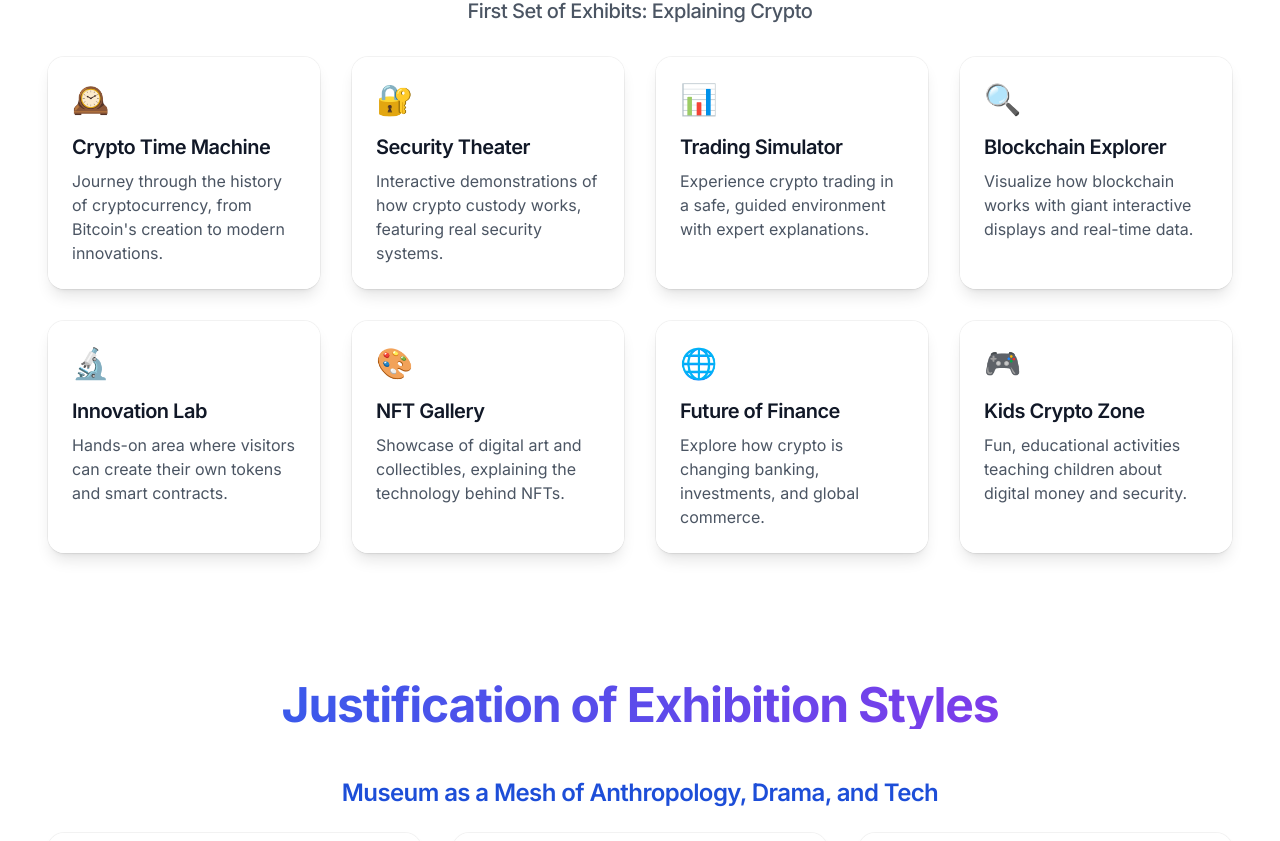
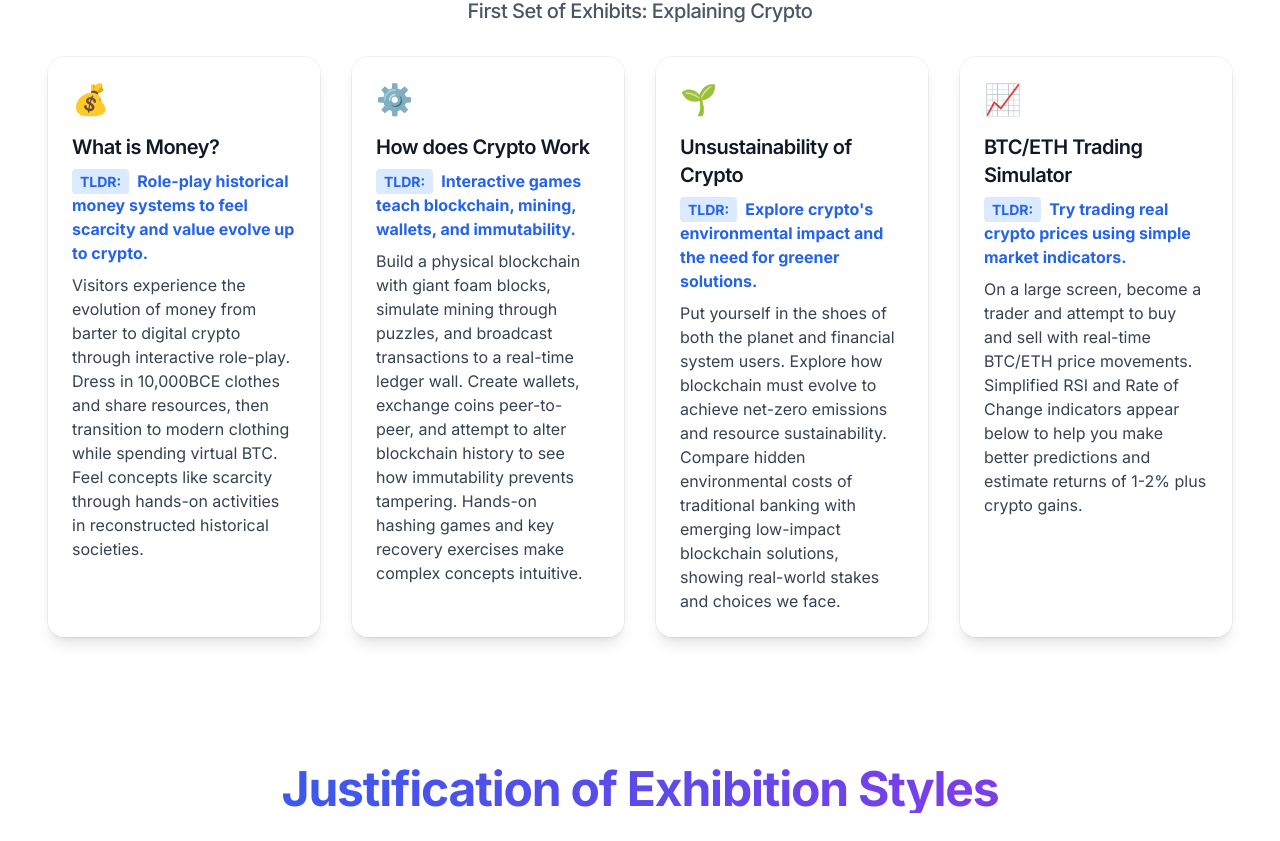
Before and after one commit to YelllowSunray/LucasCryptoMuseumProposal, a Next.js app: page / in a window 1280 px wide. Shown: the part 5169-6010 px from the top of the page. Built offline with nearby package versions, Linux system fonts and the light colour scheme.

Commit message:
first set of exhition

```diff
--- a/src/app/page.tsx
+++ b/src/app/page.tsx
@@ -239,44 +239,64 @@ const revenueStreams = [
 
 const exhibitions = [
   {
-    title: "Crypto Time Machine",
-    description: "Journey through the history of cryptocurrency, from Bitcoin's creation to modern innovations.",
-    icon: "🕰️"
+    title: "What is Money?",
+    description: (
+      <div>
+        <p className="font-bold text-blue-600 dark:text-blue-400 mb-2">
+          <span className="bg-blue-100 dark:bg-blue-900/30 px-2 py-1 rounded text-sm mr-2">TLDR:</span>
+          Role-play historical money systems to feel scarcity and value evolve up to crypto.
+        </p>
+        <p className="text-gray-700 dark:text-gray-300">
+          Visitors experience the evolution of money from barter to digital crypto through interactive role-play. Dress in 10,000BCE clothes and share resources, then transition to modern clothing while spending virtual BTC. Feel concepts like scarcity through hands-on activities in reconstructed historical societies.
+        </p>
+      </div>
+    ),
+    icon: "💰"
   },
   {
-    title: "Security Theater",
-    description: "Interactive demonstrations of how crypto custody works, featuring real security systems.",
-    icon: "🔐"
+    title: "How does Crypto Work",
+    description: (
+      <div>
+        <p className="font-bold text-blue-600 dark:text-blue-400 mb-2">
+          <span className="bg-blue-100 dark:bg-blue-900/30 px-2 py-1 rounded text-sm mr-2">TLDR:</span>
+          Interactive games teach blockchain, mining, wallets, and immutability.
+        </p>
+        <p className="text-gray-700 dark:text-gray-300">
+          Build a physical blockchain with giant foam blocks, simulate mining through puzzles, and broadcast transactions to a real-time ledger wall. Create wallets, exchange coins peer-to-peer, and attempt to alter blockchain history to see how immutability prevents tampering. Hands-on hashing games and key recovery exercises make complex concepts intuitive.
+        </p>
+      </div>
+    ),
+    icon: "⚙️"
   },
   {
-    title: "Trading Simulator",
-    description: "Experience crypto trading in a safe, guided environment with expert explanations.",
-    icon: "📊"
+    title: "Unsustainability of Crypto",
+    description: (
+      <div>
+        <p className="font-bold text-blue-600 dark:text-blue-400 mb-2">
+          <span className="bg-blue-100 dark:bg-blue-900/30 px-2 py-1 rounded text-sm mr-2">TLDR:</span>
+          Explore crypto's environmental impact and the need for greener solutions.
+        </p>
+        <p className="text-gray-700 dark:text-gray-300">
+          Put yourself in the shoes of both the planet and financial system users. Explore how blockchain must evolve to achieve net-zero emissions and resource sustainability. Compare hidden environmental costs of traditional banking with emerging low-impact blockchain solutions, showing real-world stakes and choices we face.
+        </p>
+      </div>
+    ),
+    icon: "🌱"
   },
   {
-    title: "Blockchain Explorer",
-    description: "Visualize how blockchain works with giant interactive displays and real-time data.",
-    icon: "🔍"
-  },
-  {
-    title: "Innovation Lab",
-    description: "Hands-on area where visitors can create their own tokens and smart contracts.",
-    icon: "🔬"
-  },
-  {
-    title: "NFT Gallery",
-    description: "Showcase of digital art and collectibles, explaining the technology behind NFTs.",
-    icon: "🎨"
-  },
-  {
-    title: "Future of Finance",
-    description: "Explore how crypto is changing banking, investments, and global commerce.",
-    icon: "🌐"
-  },
-  {
-    title: "Kids Crypto Zone",
-    description: "Fun, educational activities teaching children about digital money and security.",
-    icon: "🎮"
+    title: "BTC/ETH Trading Simulator",
+    description: (
+      <div>
+        <p className="font-bold text-blue-600 dark:text-blue-400 mb-2">
+          <span className="bg-blue-100 dark:bg-blue-900/30 px-2 py-1 rounded text-sm mr-2">TLDR:</span>
+          Try trading real crypto prices using simple market indicators.
+        </p>
+        <p className="text-gray-700 dark:text-gray-300">
+          On a large screen, become a trader and attempt to buy and sell with real-time BTC/ETH price movements. Simplified RSI and Rate of Change indicators appear below to help you make better predictions and estimate returns of 1-2% plus crypto gains.
+        </p>
+      </div>
+    ),
+    icon: "📈"
   }
 ];
 
--- a/src/components/PlusGrid.tsx
+++ b/src/components/PlusGrid.tsx
@@ -8,7 +8,7 @@ export function PlusGridItem({
   className,
 }: {
   title: string
-  description: string
+  description: React.ReactNode
   icon?: React.ReactNode
   className?: string
 }) {
@@ -30,7 +30,7 @@ export function PlusGridItem({
       <h3 className="text-xl font-semibold text-gray-900 dark:text-white mb-2">
         {title}
       </h3>
-      <p className="text-gray-600 dark:text-gray-300">{description}</p>
+      <div className="text-gray-600 dark:text-gray-300">{description}</div>
     </div>
   )
 }
@@ -42,7 +42,7 @@ export function PlusGrid({
   className?: string
   items: {
     title: string
-    description: string
+    description: React.ReactNode
     icon?: React.ReactNode
   }[]
 }) {
```
